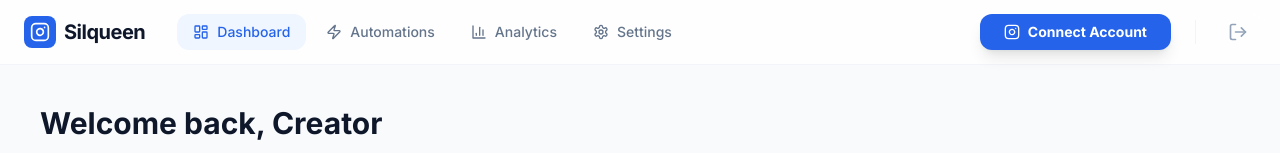
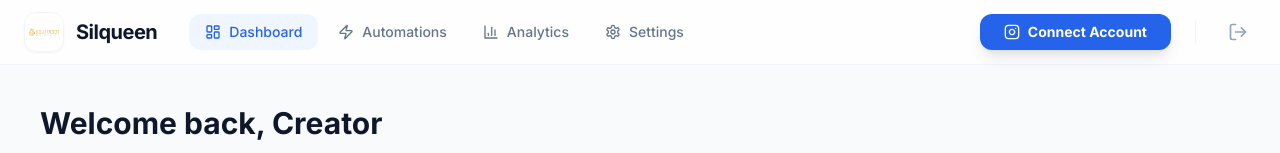
Before and after one commit to fazeelazeez/instagramautomation, a Next.js app: page / in a window 1280 px wide. Shown: the top 153 px of the page. Built offline with nearby package versions, Linux system fonts and the light colour scheme; no server answers; the database is empty.

Commit message:
Update Navbar with official Silqueen Logo

```diff
--- a/components/Navbar.tsx
+++ b/components/Navbar.tsx
@@ -86,9 +86,13 @@ export default function Navbar() {
       <nav className="border-b border-slate-100 bg-white/80 backdrop-blur-md sticky top-0 z-40">
         <div className="max-w-7xl mx-auto px-6 h-16 flex items-center justify-between">
           <div className="flex items-center gap-8">
-            <Link href="/" className="flex items-center gap-2">
-              <div className="w-8 h-8 bg-blue-600 rounded-lg flex items-center justify-center">
-                <Instagram className="w-5 h-5 text-white" />
+            <Link href="/" className="flex items-center gap-3 group">
+              <div className="relative w-10 h-10 overflow-hidden rounded-xl border border-slate-100 shadow-sm group-hover:scale-105 transition-transform">
+                <img
+                  src="/logo.png"
+                  alt="Silqueen Logo"
+                  className="w-full h-full object-contain p-1"
+                />
               </div>
               <span className="font-bold text-xl tracking-tight text-slate-900 hidden sm:block">Silqueen</span>
             </Link>
```
